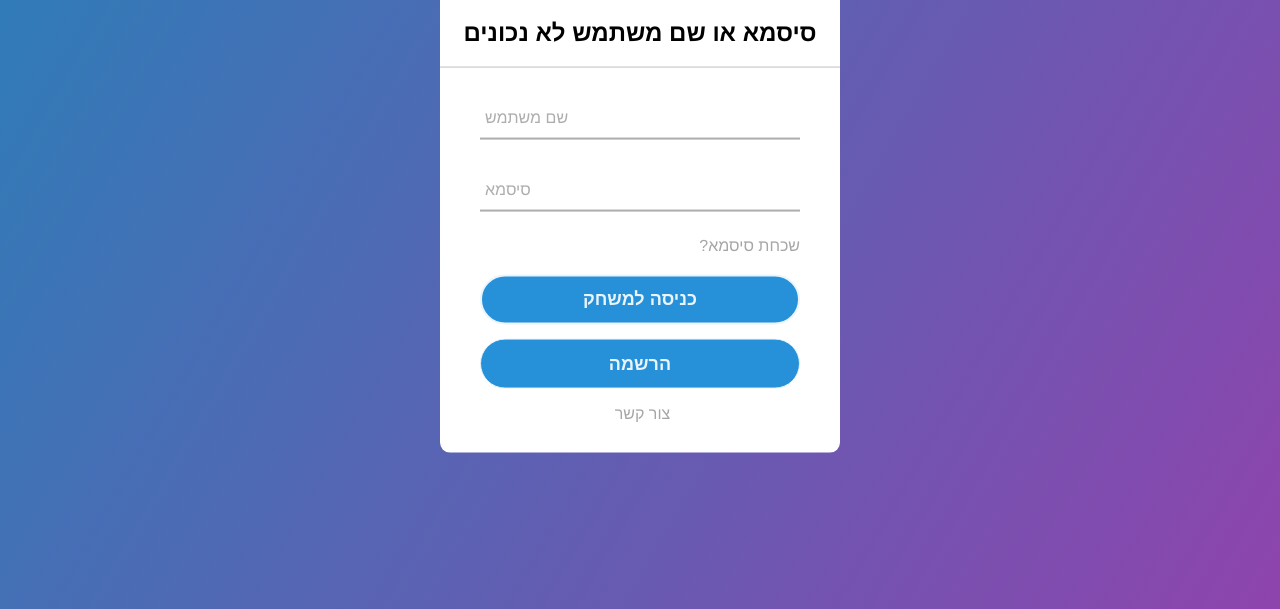
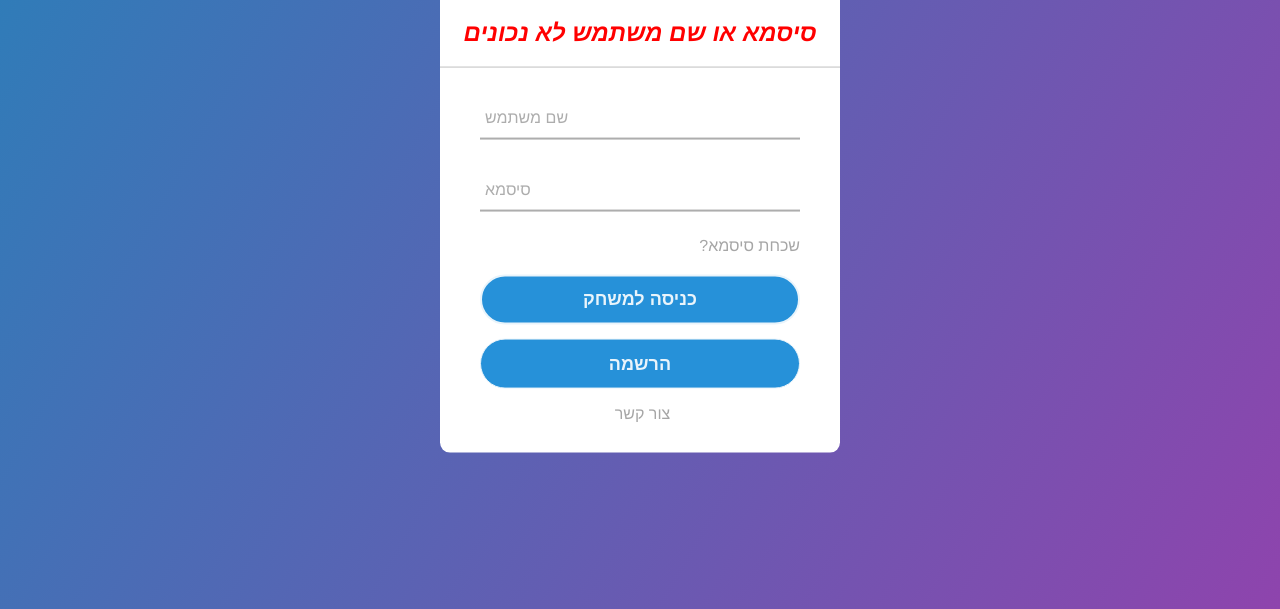
Before and after one commit to Almogism/Life_Maze, a website: page views/login2.html in a window 1280 px wide. Shown: the part 215-824 px from the top of the page. Drawn offline with Linux system fonts and the light colour scheme; some packages are replaced by stand-ins of ours; a script that the page names is missing.

Commit message:
Update login2.html

```diff
--- a/views/login2.html
+++ b/views/login2.html
@@ -84,7 +84,7 @@
 <body id="log-in">
     <div class="center" id="center">
     <h1 id ="koteret">Life Maze</h1>
-    <h1 id="koteret2" style="font-size: x-large;">סיסמא או שם משתמש לא נכונים</h1>
+    <h1 id="koteret2" style="font-size: x-large; font-style: italic; color: red;">סיסמא או שם משתמש לא נכונים</h1>
     <form action="/next" method="POST" >
 
     <div class="txt_field">
```
